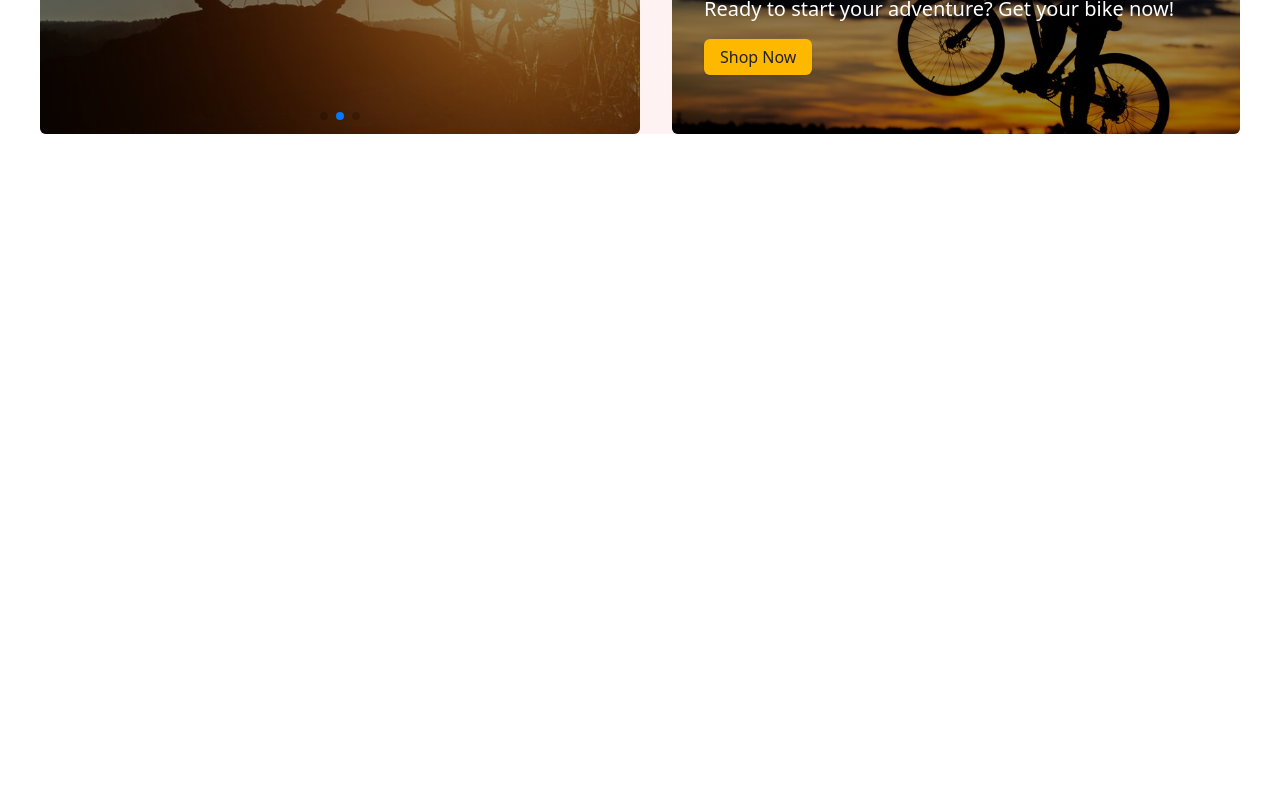
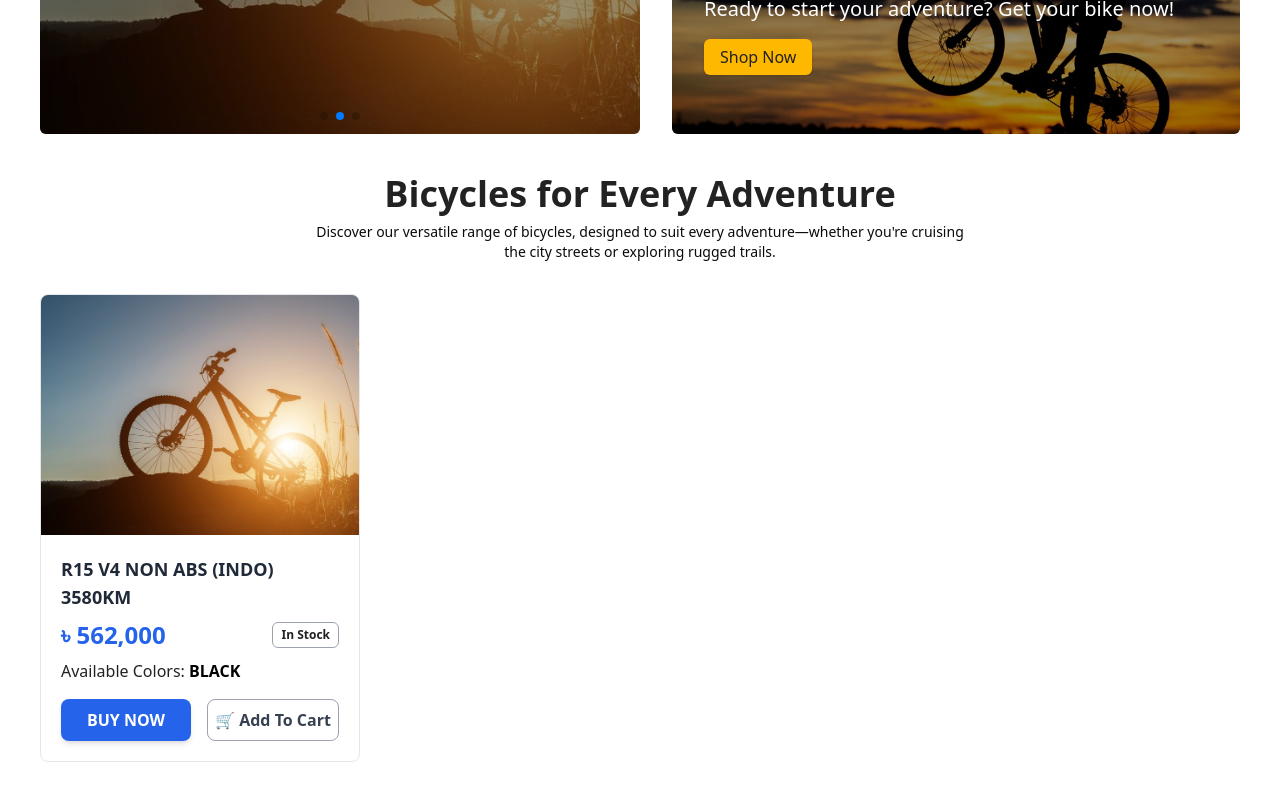
Before and after one commit to developersajadur/RideVibes-Store-Client-Side, a React (Vite) app: page / in a window 1280 px wide. Shown: the part 534-1334 px from the top of the page. Before the commit the page ends 800 px from the top, so only its background shows below. Built offline with nearby package versions, Linux system fonts and the light colour scheme.

Commit message:
make a product card

```diff
--- a/package.json
+++ b/package.json
@@ -13,6 +13,7 @@
     "@radix-ui/react-dialog": "^1.1.5",
     "@radix-ui/react-scroll-area": "^1.2.2",
     "@radix-ui/react-slot": "^1.1.1",
+    "@radix-ui/react-tooltip": "^1.1.7",
     "class-variance-authority": "^0.7.1",
     "clsx": "^2.1.1",
     "embla-carousel-react": "^8.5.2",
@@ -22,6 +23,7 @@
     "react-hook-form": "^7.54.2",
     "react-icons": "^5.4.0",
     "react-router-dom": "^7.1.3",
+    "react-simple-star-rating": "^5.1.7",
     "swiper": "^11.2.1",
     "tailwind-merge": "^2.6.0",
     "tailwindcss-animate": "^1.0.7"
--- /dev/null
+++ b/src/components/Product/ProductCard.tsx
@@ -0,0 +1,36 @@
+
+const ProductCard = () => {
+    return (
+        <div className="w-full md:w-80 bg-white border border-gray-200 rounded-lg overflow-hidden">
+        <img
+          className="w-full h-60 object-cover"
+          src="/src/assets/bicycle-pic-2.jpg"
+          alt="Yamaha R15 V4"
+        />
+        <div className="p-5">
+          <h2 className="text-lg font-semibold text-gray-800">
+            R15 V4 NON ABS (INDO) 3580KM
+          </h2>
+          <div className="flex items-center justify-between mt-2">
+          <p className=" text-2xl font-bold text-blue-600">৳ 562,000</p>
+            <p className="px-2 py-1 text-xs font-semibold text-primary border border-gray-400 rounded-md">
+              In Stock
+            </p>
+          </div>
+          <p className="mt-2 text-primary">
+            Available Colors: <span className="font-semibold text-black">BLACK</span>
+          </p>
+          <div className="mt-4 flex gap-4">
+            <button className="flex-1 bg-blue-600 text-white font-semibold py-2 rounded-lg shadow-md hover:bg-blue-700 transition">
+              BUY NOW
+            </button>
+            <button className="flex-1 border border-gray-400 text-gray-700 font-semibold py-2 rounded-lg hover:bg-gray-100 transition">
+              🛒 Add To Cart
+            </button>
+          </div>
+        </div>
+      </div>
+    );
+};
+
+export default ProductCard;
--- /dev/null
+++ b/src/components/layouts/Home/HomeBicycles.tsx
@@ -0,0 +1,23 @@
+import ProductCard from "@/components/Product/ProductCard";
+
+const HomeBicycles = () => {
+  return (
+    <div className=" mt-5 lg:mt-10 mb-5 lg:mb-10">
+      <div className="text-center  mb-5 lg:mb-8">
+        <h2 className="text-2xl lg:text-4xl font-semibold text-primary">
+          Bicycles for Every Adventure
+        </h2>
+        <p className="text-sm mt-2">
+          Discover our versatile range of bicycles, designed to suit every
+          adventure—whether you're cruising <br /> the city streets or exploring rugged
+          trails.
+        </p>
+      </div>
+      <div className="">
+       <ProductCard/>
+      </div>
+    </div>
+  );
+};
+
+export default HomeBicycles;
--- /dev/null
+++ b/src/components/layouts/Home/HomeCategory.tsx
@@ -0,0 +1,14 @@
+
+const HomeCategory = () => {
+    return (
+        <div>
+            <div className="">
+                <h1 className="">
+                    Best Selling Categories
+                </h1>
+            </div>
+        </div>
+    );
+};
+
+export default HomeCategory;
--- a/src/components/layouts/Home/HomeHeroSection.tsx
+++ b/src/components/layouts/Home/HomeHeroSection.tsx
@@ -5,7 +5,7 @@ import { Link } from "react-router-dom";
 const HomeHeroSection = () => {
   return (
     <div>
-      <div className="flex flex-col lg:flex-row items-center gap-4 lg:gap-8 w-full bg-red-50">
+      <div className="flex flex-col lg:flex-row items-center gap-4 lg:gap-8 w-full">
         {/* Slider Section */}
         <div className="lg:w-1/2 w-full h-[350px] lg:h-[500px]">
           <HomeHeroSlider />
--- /dev/null
+++ b/src/components/ui/tooltip.tsx
@@ -0,0 +1,30 @@
+import * as React from "react"
+import * as TooltipPrimitive from "@radix-ui/react-tooltip"
+
+import { cn } from "@/lib/utils"
+
+const TooltipProvider = TooltipPrimitive.Provider
+
+const Tooltip = TooltipPrimitive.Root
+
+const TooltipTrigger = TooltipPrimitive.Trigger
+
+const TooltipContent = React.forwardRef<
+  React.ElementRef<typeof TooltipPrimitive.Content>,
+  React.ComponentPropsWithoutRef<typeof TooltipPrimitive.Content>
+>(({ className, sideOffset = 4, ...props }, ref) => (
+  <TooltipPrimitive.Portal>
+    <TooltipPrimitive.Content
+      ref={ref}
+      sideOffset={sideOffset}
+      className={cn(
+        "z-50 overflow-hidden rounded-md bg-primary px-3 py-1.5 text-xs text-primary-foreground animate-in fade-in-0 zoom-in-95 data-[state=closed]:animate-out data-[state=closed]:fade-out-0 data-[state=closed]:zoom-out-95 data-[side=bottom]:slide-in-from-top-2 data-[side=left]:slide-in-from-right-2 data-[side=right]:slide-in-from-left-2 data-[side=top]:slide-in-from-bottom-2",
+        className
+      )}
+      {...props}
+    />
+  </TooltipPrimitive.Portal>
+))
+TooltipContent.displayName = TooltipPrimitive.Content.displayName
+
+export { Tooltip, TooltipTrigger, TooltipContent, TooltipProvider }
--- a/src/pages/Home.tsx
+++ b/src/pages/Home.tsx
@@ -1,9 +1,11 @@
+import HomeBicycles from "@/components/layouts/Home/HomeBicycles";
 import HomeHeroSection from "@/components/layouts/Home/HomeHeroSection";
 
 const Home = () => {
     return (
         <div className=" px-2 md:px-8 lg:px-10 mt-5 lg:mt-10 mb:5 lg:mb-10">
            <HomeHeroSection/>
+           <HomeBicycles/>
         </div>
     );
 };
```
Also changed, not shown: 1 other file (tests, documents, lock files or other folders).
